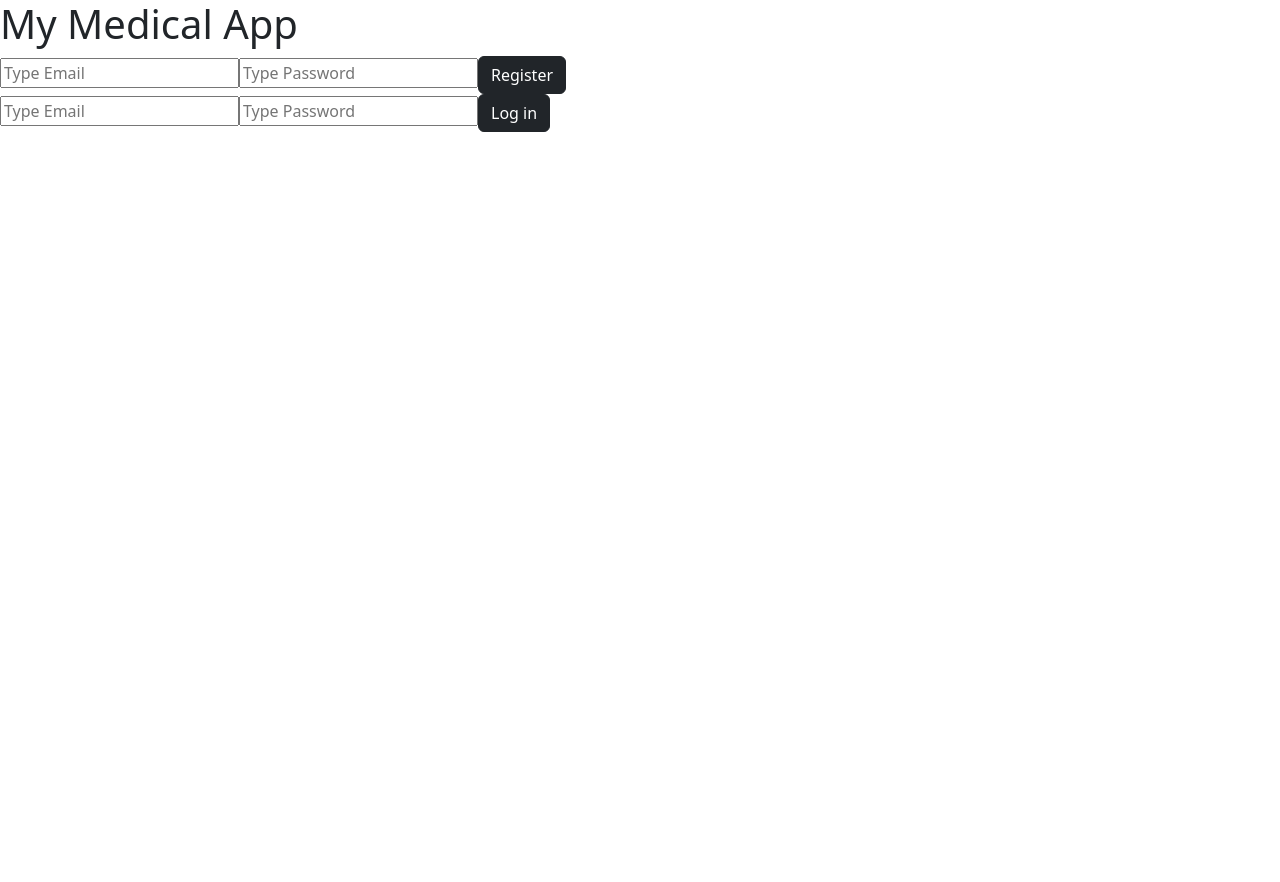
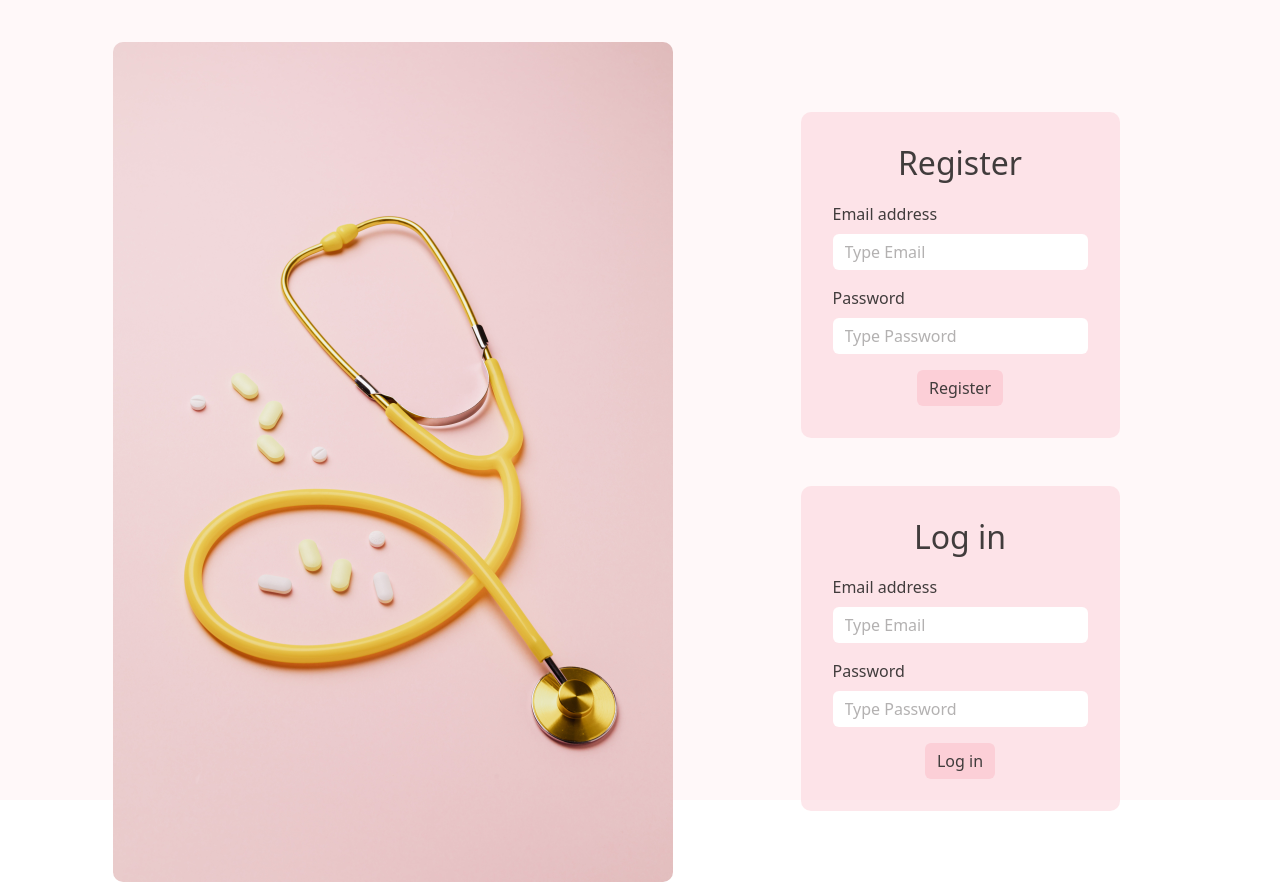
Before and after one commit to Rodrigo-Patron/Medical-Record-Project, a React (Create React App) app: page / in a window 1280 px wide. Before the commit the page ends 800 px from the top, so only its background shows below. Built offline with nearby package versions, Linux system fonts and the light colour scheme.

Commit message:
add homepage style

```diff
--- a/src/Components/Home/Home.jsx
+++ b/src/Components/Home/Home.jsx
@@ -1,33 +1,43 @@
 import "./Home.scss";
-import { Button } from "react-bootstrap";
+import { Button, Form } from "react-bootstrap";
 import { NavLink } from "react-router-dom";
+import medicalPic from "../../img/pink-pic.jpg";
 
 const Home = () => {
   return (
     <div className="Home">
-      {/* Here goes the background */}
-
-      <h1>My Medical App</h1>
-
-      {/* Here goes the Register: Input email, password and button to submit */}
-
-      <form>
-        <input type="email" placeholder="Type Email" />
-        <input type="password" placeholder="Type Password" />
-        <Button variant="dark">Register</Button>
-      </form>
-
-      {/* Here goes the Login : Input email, password and button to submit.. once we click on submit it takes you to another page "MAIN"
-
-
-      */}
-      <form>
-        <input type="email" placeholder="Type Email" />
-        <input type="password" placeholder="Type Password" />
-        <NavLink to="main">
-          <Button variant="dark">Log in</Button>
-        </NavLink>
-      </form>
+      <h1>My Medical-Record App</h1>
+      <div className="homeContainer">
+        <img src={medicalPic} alt="" />
+        <div className="formContainer">
+          <Form>
+            <h2>Register</h2>
+            <Form.Group className="formBox">
+              <Form.Label>Email address</Form.Label>
+              <Form.Control type="email" placeholder="Type Email" />
+              <Form.Label>Password</Form.Label>
+              <Form.Control type="password" placeholder="Type Password" />
+              <div className="Btn">
+                <Button variant="dark">Register</Button>
+              </div>
+            </Form.Group>
+          </Form>
+          <Form>
+            <h2>Log in</h2>
+            <Form.Group className="formBox">
+              <Form.Label>Email address</Form.Label>
+              <Form.Control type="email" placeholder="Type Email" />
+              <Form.Label>Password</Form.Label>
+              <Form.Control type="password" placeholder="Type Password" />
+              <div className="Btn">
+                <NavLink to="main">
+                  <Button variant="dark">Log in</Button>
+                </NavLink>
+              </div>
+            </Form.Group>
+          </Form>
+        </div>
+      </div>
     </div>
   );
 };
--- a/src/Components/Home/Home.scss
+++ b/src/Components/Home/Home.scss
@@ -0,0 +1,61 @@
+.Home {
+  display: flex;
+  flex-direction: column;
+  justify-content: center;
+  align-items: center;
+  height: 100vh;
+  background-color: rgb(255, 248, 249);
+
+  h1 {
+    font-size: 3.5rem;
+    padding: 3rem;
+  }
+
+  .homeContainer {
+    display: flex;
+    justify-content: center;
+    align-items: center;
+    margin-bottom: 3rem;
+
+    img {
+      width: 35rem;
+      border-radius: 10px;
+      margin-right: 5rem;
+    }
+    .formContainer {
+      form {
+        color: rgb(65, 60, 60);
+        border: none;
+        border-radius: 10px;
+        margin: 3rem;
+        padding: 2rem;
+        background-color: rgb(252, 207, 215, 0.5);
+        h2 {
+          font-size: 2rem;
+          color: rgb(65, 60, 60);
+          text-align: center;
+          margin-bottom: 1.2rem;
+        }
+        input {
+          margin-bottom: 1rem;
+          border: none;
+
+          &::placeholder {
+            color: rgb(65, 60, 60, 0.4);
+          }
+          &:focus {
+            box-shadow: 0 0 1px 3px rgb(252, 207, 215);
+          }
+        }
+        .Btn {
+          text-align: center;
+          button {
+            background-color: rgb(252, 207, 215);
+            color: rgb(65, 60, 60);
+            border: none;
+          }
+        }
+      }
+    }
+  }
+}
```
Also changed, not shown: src/img/pink-pic.jpg (added).
